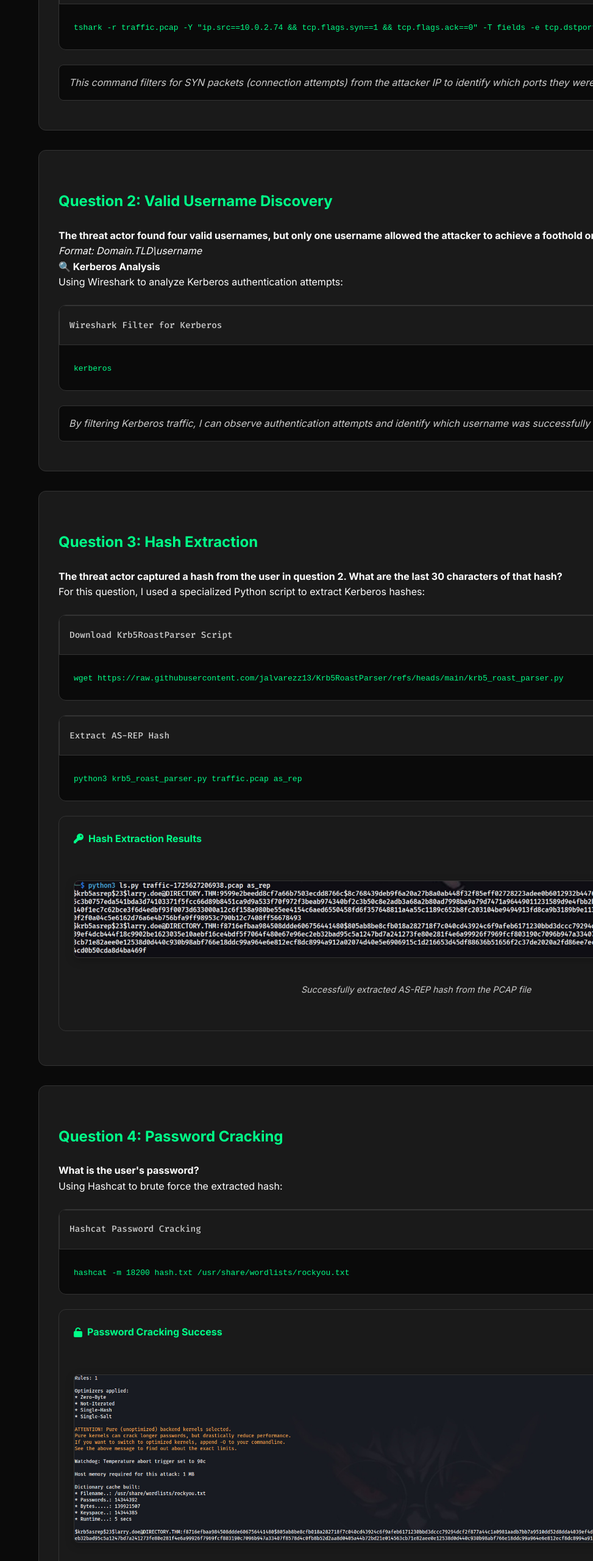
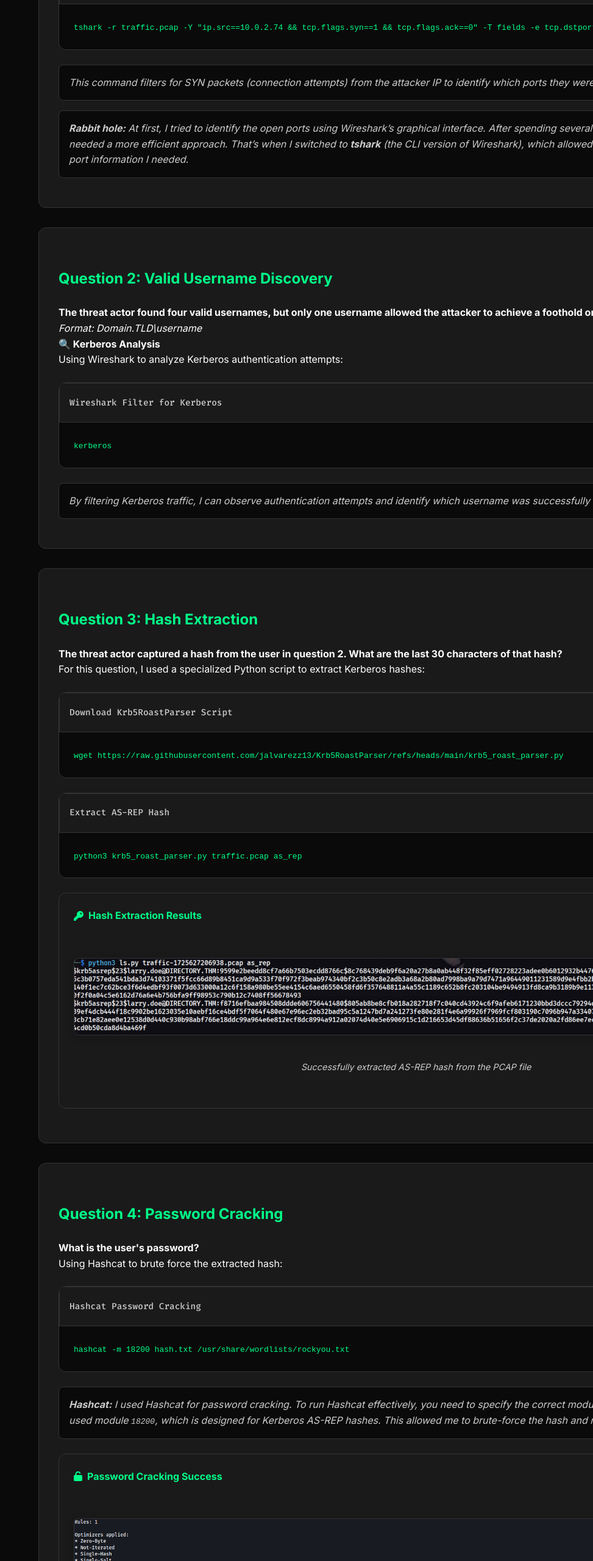
Before and after one commit to IbraheemA05/personal-website, a plain HTML site: page posts/tryhackme/directory-writeup.html in a window 1280 px wide. Shown: the part 4535-7095 px from the top of the page at 61% size, without its empty margins (307-1280 px from the left). Drawn offline with Linux system fonts and the light colour scheme.

Commit message:
Improvement on the write up

```diff
--- a/posts/tryhackme/directory-writeup.html
+++ b/posts/tryhackme/directory-writeup.html
@@ -232,6 +232,12 @@
                       identify which ports they were scanning/accessing.
                     </p>
                   </div>
+
+                  <div class="explanation-box">
+                    <p>
+                      <strong>Rabbit hole:</strong> At first, I tried to identify the open ports using Wireshark’s graphical interface. After spending several minutes without success, I realized I needed a more efficient approach. That’s when I switched to <strong>tshark</strong> (the CLI version of Wireshark), which allowed me to quickly filter and extract the port information I needed.
+                    </p>
+                  </div>
                 </div>
 
                 <div class="question-block">
@@ -310,7 +316,11 @@
                     </div>
                     <pre><code class="language-bash">hashcat -m 18200 hash.txt /usr/share/wordlists/rockyou.txt</code></pre>
                   </div>
-
+                  <div class="explanation-box">
+                    <p>
+                       <strong>Hashcat:</strong> I used Hashcat for password cracking. To run Hashcat effectively, you need to specify the correct module using the <code>-m</code> flag. In this case, I used module <code>18200</code>, which is designed for Kerberos AS-REP hashes. This allowed me to brute-force the hash and recover the user's password.
+                    </p>
+                  </div>
                   <div class="screenshot-box">
                     <h4><i class="fas fa-unlock"></i> Password Cracking Success</h4>
                     <div class="image-container">
```
